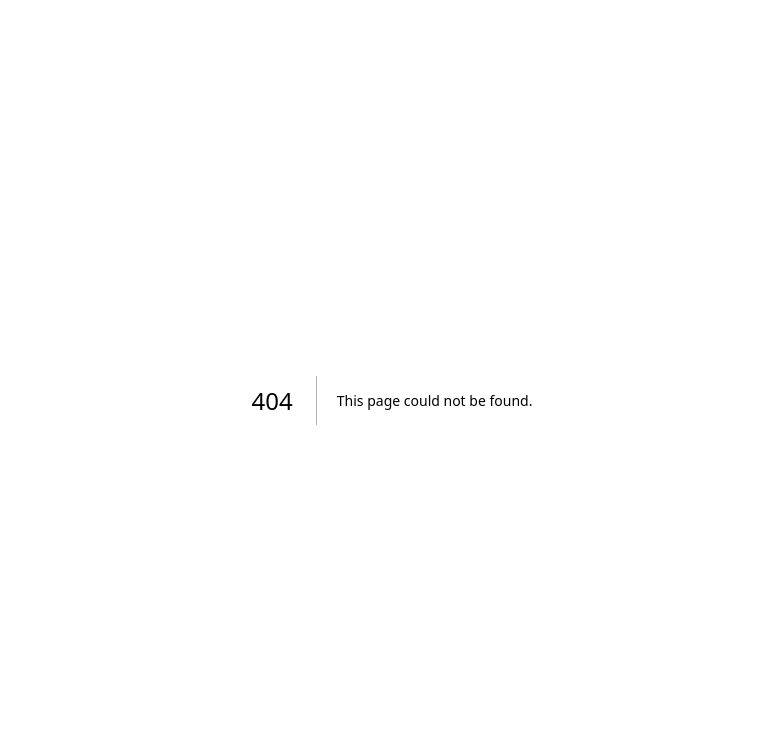
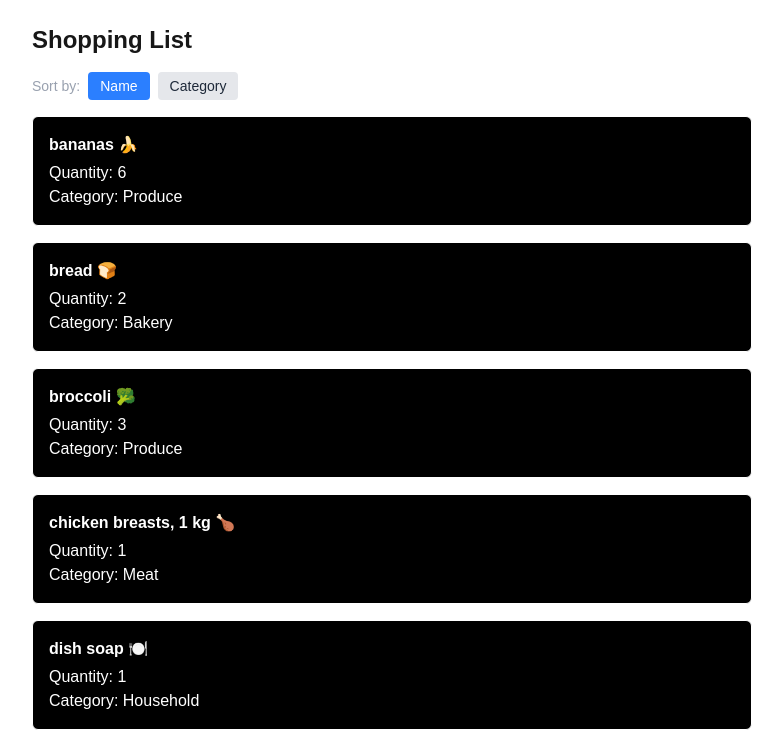
Before and after one commit to NamanKhanna27/cprg306-assignments, a Next.js app: page /week-6 in a window 1280 px wide. Before the commit this address had no page. Shown: the top 745 px of the page, without its empty margins (248-1031 px from the left). Built offline with nearby package versions, Linux system fonts and the light colour scheme.

Commit message:
add main layout and centered title for shopping list page

```diff
--- /dev/null
+++ b/app/week-6/page.js
@@ -0,0 +1,10 @@
+import ItemList from "./item-list";
+
+export default function Page() {
+  return (
+    <main className="p-6 max-w-3xl mx-auto">
+      <h1 className="text-2xl font-bold mb-4 text-left">Shopping List</h1>
+      <ItemList />
+    </main>
+  );
+}
```
